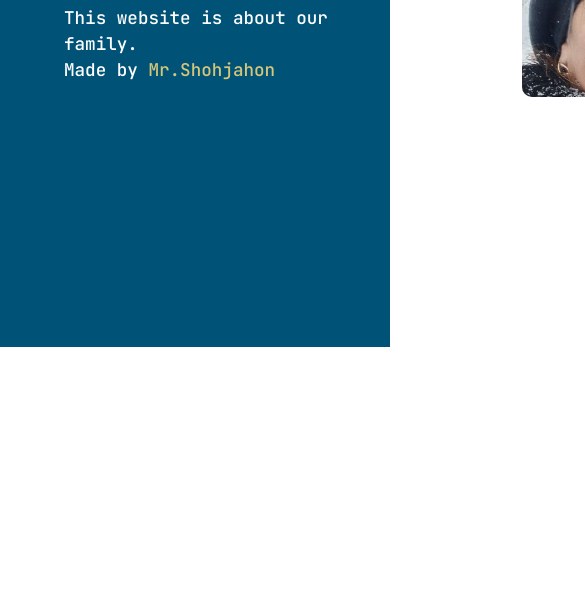
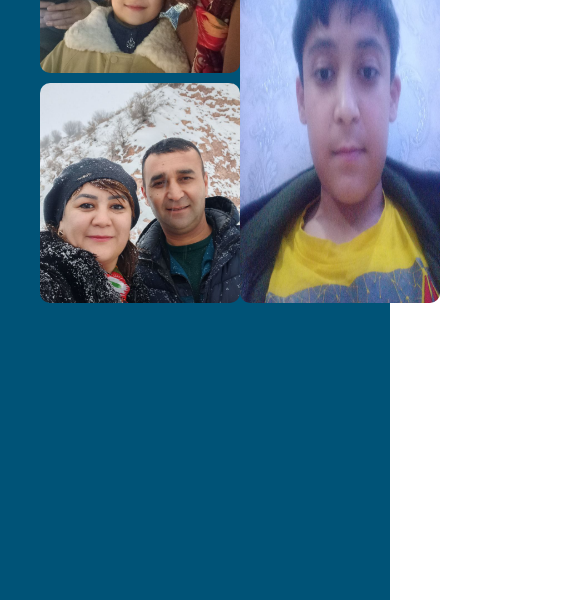
Before and after one commit to MeronTeam/exampleDOM, a plain HTML site: page pages/mainpage.html in a window 390 px wide. Shown: the part 497-1097 px from the top of the page, 585 px wide, since content can reach past the window. Before the commit the page ends 844 px from the top, so only its background shows below. Drawn offline with nearby package versions, Linux system fonts and the light colour scheme.

Commit message:
available home pagees

```diff
--- a/css/index.css
+++ b/css/index.css
@@ -88,3 +88,42 @@ nav {
 	/* background-color: red; */
 	width: 60%;
 }
+
+@media (max-width:600px) {
+	nav {
+		z-index: 1;
+	}
+	body {
+		overflow-x: hidden;
+	}
+
+	.home-p {
+		left: -20px;
+	}
+
+	.home {
+		height: 130vh;
+		/* padding-top: 10rem; */
+		flex-direction: column;
+		justify-content: center;
+		align-items: center;
+	}
+	.intro-photos {
+		justify-content: space-between;
+		padding: 0;
+		position: relative;
+		left: -80px;
+		/* background-color: red; */
+		width: 100%;
+	}
+
+	.home-images {
+		width: 200px;
+		/* height: 10px; */
+	}
+
+	.rd-image {
+		width: 200px;
+		height: 450px;
+	}
+}
--- a/pages/mainpage.html
+++ b/pages/mainpage.html
@@ -5,6 +5,7 @@
 	<meta charset="UTF-8">
 	<meta name="viewport" content="width=device-width, initial-scale=1.0">
 	<title>Family website</title>
+	<link rel="icon" type="image/png" href="../images/logo.png">
 	<link href="https://cdn.jsdelivr.net/npm/bootstrap@5.3.7/dist/css/bootstrap.min.css" rel="stylesheet"
 		integrity="sha384-LN+7fdVzj6u52u30Kp6M/trliBMCMKTyK833zpbD+pXdCLuTusPj697FH4R/5mcr" crossorigin="anonymous">
 	<link rel="stylesheet" href="../css/index.css">
@@ -39,7 +40,7 @@
 
 
 	<section class="home" id="home">
-		<div class="d-flex flex-column justify-content-center">
+		<div class="d-flex flex-column justify-content-center w-100 position-relative home-p">
 			<h1 class="home-h1">Welcome!</h1>
 			<p class="home-p">This website is about our family. <br> Made by <span class="highlighted">Mr.Shohjahon</span></p>
 		</div>
```
